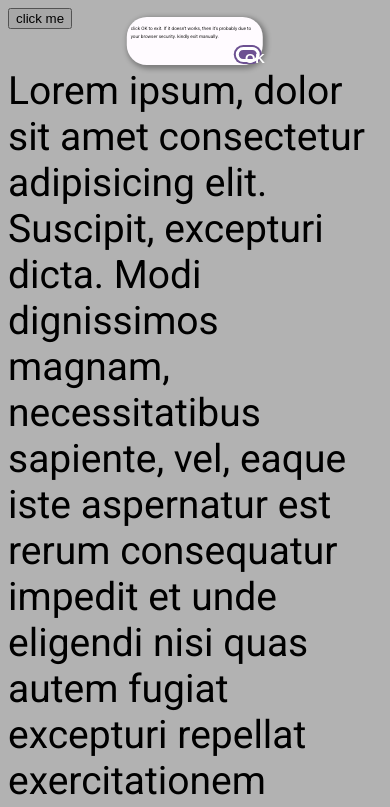
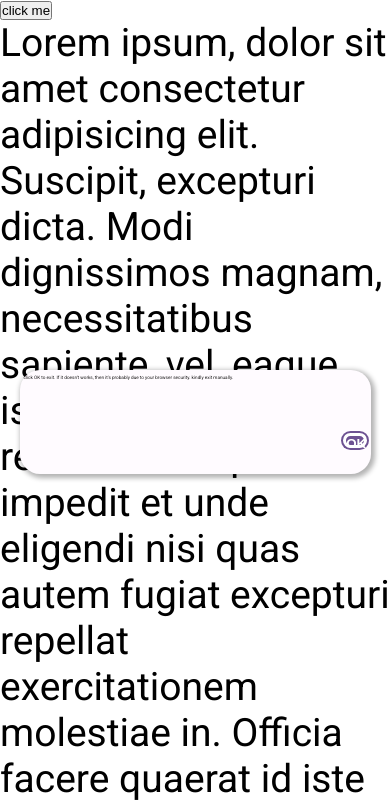
Before and after one commit to pallabofficial/test-websites, a plain HTML site: page index.html in a window 390 px wide. Both pictures are taken after a click on the button "click me". Shown: the top 807 px of the page. Drawn offline with Linux system fonts and the light colour scheme.

Commit message:
mob screen

```diff
--- a/index.html
+++ b/index.html
@@ -36,17 +36,28 @@
    <script>
 
 
-      alert("testing")
+
+      var screen = window.innerWidth;
       const mainBody = document.querySelector("body");
       const alertBoxOverlay = document.querySelector("#overlay-alert-box");
       const alertBox = document.querySelector("#alert-box");
       const alertMsg = document.querySelector("#alert-msg");
 
       document.querySelector("#test").addEventListener("click", (event) => {
+      if(screen<=480){
+         alertBox.style.top = "50%";
+         alertBox.style.left = "5vw";
+         alertBox.style.opacity = 1;
+         alertBox.style.transform = "translate(0, -50%)";
 
-      alertBoxOverlay.style.display = "block";
-      alertBox.style.top = "2vh";
-      alertBox.style.opacity = 1;
+      }
+      else{
+         alertBox.style.top = "2vh";
+         alertBox.style.opacity = 1;
+      }
+
+
+
       alertMsg.innerText = "click OK to exit. If it doesn't works, then it's probably due to your browser security. kindly exit manually.";
       mainBody.style.overflow = "hidden";
 
--- a/style.css
+++ b/style.css
@@ -1,3 +1,8 @@
+*{
+  margin:0;
+  padding: 0;
+  box-sizing: border-box;
+}
 body {
     overflow-y: hidden;
     font-family: "Roboto", sans-serif;
@@ -65,6 +70,47 @@ body {
     z-index: -1;
   }
 
+
+  @media (max-width:480px){
+    #alert-box {
+
+      width: 90vw;
+      gap: 1vw;
+      top:-100%;
+      left: 5vw;
+      transform: translate(0, 0);
+      padding: 1vw;
+
+    }
+
+    #alert-btn-div {
+      width: 100%;
+      height: 40%;
+
+    }
+
+    #remove-alert-btn {
+      width: 6vw;
+      height: 3.8vw;
+      border-radius: 1.9vw;
+      color: white;
+      border: 3px solid white;
+
+    }
+
+    #remove-alert-btn::after {
+
+      top: -5px;
+      left: -5px;
+      width: calc(100% + 10px);
+      height: calc(100% + 10px);
+      border-radius: calc(1.9vw + 5px);
+
+    }
+
+
+  }
+
   #overlay-alert-box {
     width: 100%;
     height: 100%;
```
